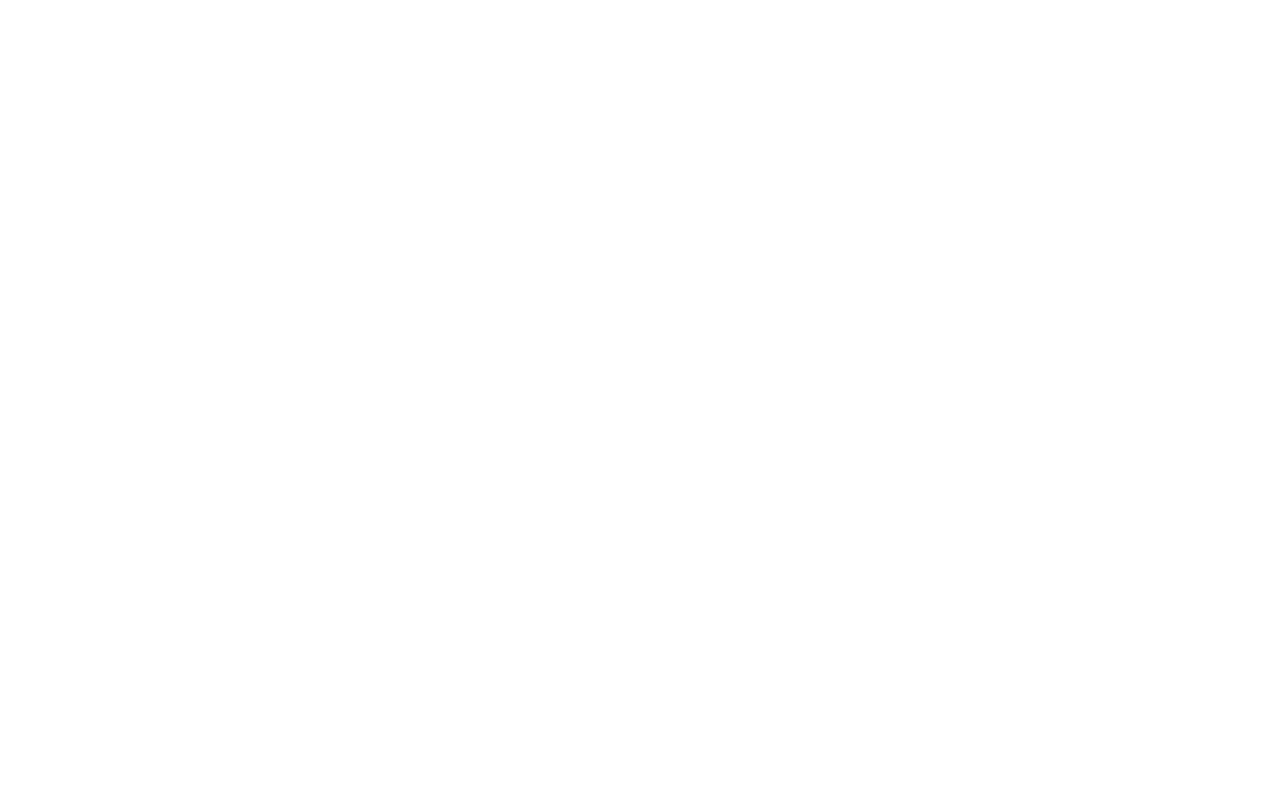
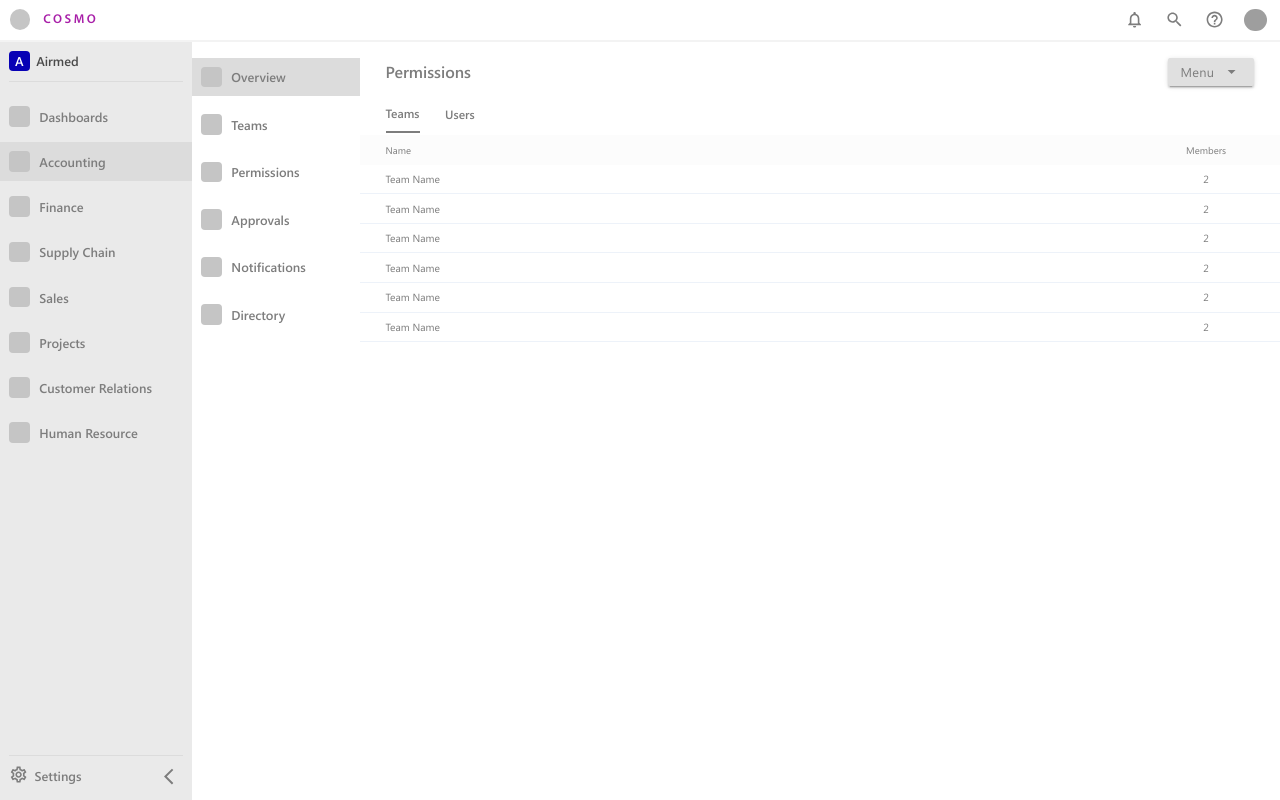
Before and after one commit to Maheerali-pk/cosmo, a React (Create React App) app: page /settings/permissions in a window 1280 px wide. Built offline with nearby package versions, Linux system fonts and the light colour scheme; grey boxes are pictures that could not be loaded; a small style sheet from the web is missing.

Commit message:
First permissions page is done

```diff
--- a/src/App.tsx
+++ b/src/App.tsx
@@ -26,6 +26,7 @@
 import Overview from "./Pages/Settings/Overview/Overview";
 import Teams from "./Pages/Settings/Teams/Teams";
 import Dialog from "./Components/Dialog";
+import Permissions from "./Pages/Settings/Permissions/Permissions";
 
 const theme = createTheme(commonStyles);
 function App() {
@@ -69,6 +70,9 @@
                <Route exact path="/settings/teams">
                   <Teams></Teams>
                </Route>
+               <Route exact path="/settings/permissions">
+                  <Permissions></Permissions>
+               </Route>
                <Route exact path="/">
                   <Main></Main>
                </Route>
--- a/src/Components/Tabs.tsx
+++ b/src/Components/Tabs.tsx
@@ -4,6 +4,7 @@
 import Text from "../StyledComponents/Text";
 import React from "react";
 import { colors } from "../Helpers/utils";
+import { CSSProperties } from "styled-components";
 
 interface ITab {
    text: string;
@@ -13,17 +14,19 @@
 interface TabsProps {
    titles: string[];
    currentIndex?: number;
+   headerStyles?: CSSProperties;
+   buttonStyles?: CSSProperties;
 }
 
-const Tabs: React.FC<TabsProps> = ({ titles, currentIndex, children }) => {
+const Tabs: React.FC<TabsProps> = ({ titles, currentIndex, children, headerStyles, buttonStyles = {} }) => {
    const [tabIndex, setTabIndex] = useState(currentIndex || 0);
    const childrenArr = React.Children.toArray(children);
    return (
       <>
-         <Flexbox gap={32}>
+         <Flexbox style={headerStyles ? { ...headerStyles } : {}} gap={32}>
             {titles.map((title, i) => (
                <ButtonBase
-                  style={{ borderBottom: i === tabIndex ? `0.2rem solid` : "", padding: "0.2rem 0" }}
+                  style={{ borderBottom: i === tabIndex ? `0.2rem solid` : "", padding: "0.2rem 0", ...buttonStyles }}
                   onClick={() => setTabIndex(i)}
                >
                   <Text style={{}} size={15} fontFamily="semibold">
--- /dev/null
+++ b/src/Pages/Settings/Permissions/Permissions.tsx
@@ -0,0 +1,89 @@
+import { Button, IconButton, Icon } from "@material-ui/core";
+import styled from "styled-components";
+import { colors, repeat, toRem } from "../../../Helpers/utils";
+import Flexbox from "../../../StyledComponents/Flexbox";
+import Grid from "../../../StyledComponents/Grid";
+import Text from "../../../StyledComponents/Text";
+import SettingsPageLayout from "../SettingsPageLayout";
+import ArrowDropDownIcon from "@material-ui/icons/ArrowDropDown";
+import { useGlobalContext } from "../../../Contexts/GlobalContext/GlobalContext";
+import Tabs from "../../../Components/Tabs";
+const RowWrapper = styled(Grid)`
+   grid-template-columns: 8fr 1fr;
+   height: ${toRem(37)};
+   ${Text} {
+      font-size: ${toRem(13)};
+   }
+   align-items: center;
+   border-bottom: 1px solid #edf2f9;
+   & > *:nth-child(2) {
+      text-align: center;
+   }
+   padding-left: 2rem;
+   padding-right: 2rem;
+   &:hover {
+      background-color: ${colors.headingBackground};
+   }
+   cursor: pointer;
+`;
+const HeadingsRowWrapper = styled(RowWrapper)`
+   ${Text} {
+      font-size: ${toRem(12)};
+   }
+   background: ${colors.headingBackground};
+   border: none;
+`;
+
+interface RowProps {
+   name: string;
+   members: string;
+}
+
+const rows: RowProps[] = [...repeat({ name: "Team Name", members: "2" }, 6)];
+
+const Row: React.FC<RowProps> = ({ members, name }) => {
+   return (
+      <RowWrapper fullWidth>
+         <Text>{name}</Text>
+         <Text>{members}</Text>
+      </RowWrapper>
+   );
+};
+
+const Permissions: React.FC = () => {
+   return (
+      <SettingsPageLayout>
+         <Flexbox column fullWidth>
+            <Flexbox fullWidth justify="space-between" padding="0 2rem 1.25rem 2rem">
+               <Text size={20} fontFamily="semibold">
+                  Permissions
+               </Text>
+               <Button variant="contained">
+                  <Flexbox gap={10}>
+                     <Text>Menu</Text>
+                     <ArrowDropDownIcon />
+                  </Flexbox>
+               </Button>
+            </Flexbox>
+
+            <Tabs
+               buttonStyles={{ paddingBottom: "0.75rem", marginBottom: "0.2rem" }}
+               headerStyles={{ paddingLeft: "2rem" }}
+               titles={["Teams", "Users"]}
+            >
+               <Flexbox column fullWidth>
+                  <HeadingsRowWrapper fullWidth>
+                     <Text size={13}>Name</Text>
+                     <Text size={13}>Members</Text>
+                  </HeadingsRowWrapper>
+                  {rows.map((x) => (
+                     <Row {...x}></Row>
+                  ))}
+               </Flexbox>
+               <div style={{ paddingLeft: "2rem" }}>Users</div>
+            </Tabs>
+         </Flexbox>
+      </SettingsPageLayout>
+   );
+};
+export default Permissions;
```
